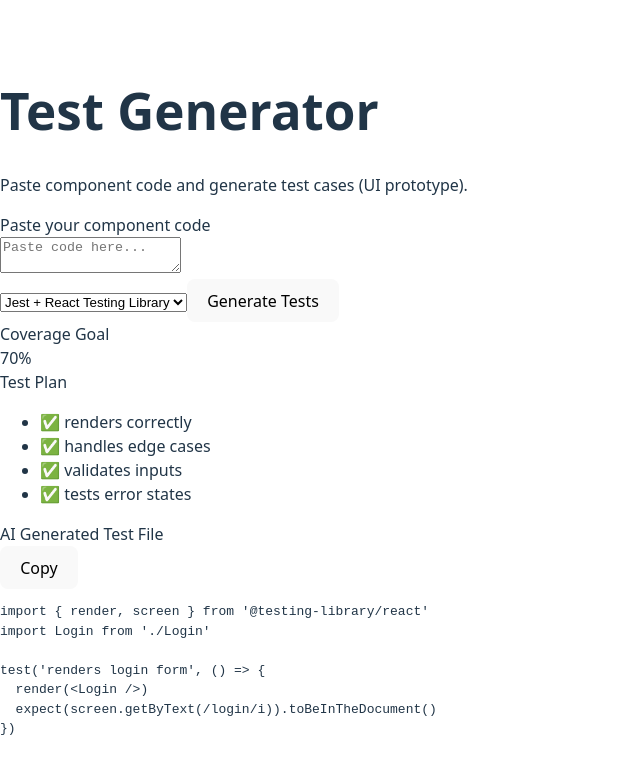
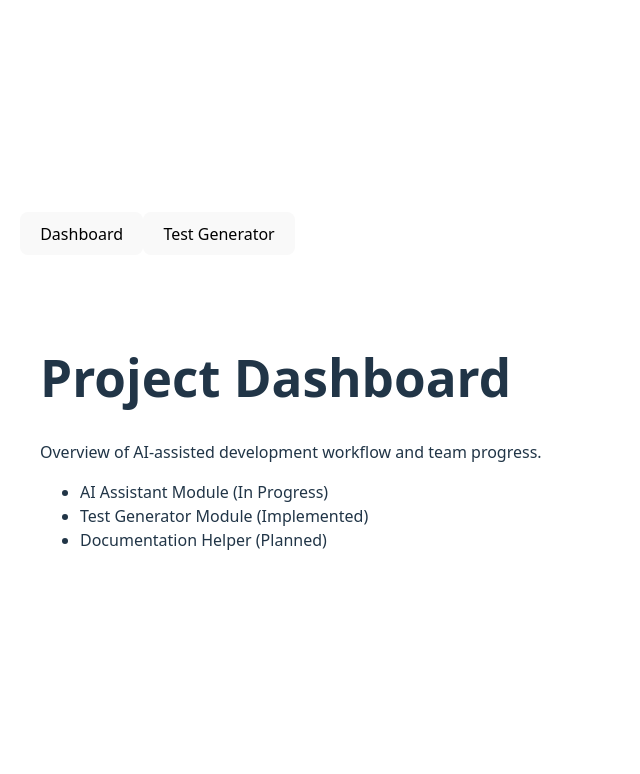
Before and after one commit to Team9-AI-Project/ai-tools-software-dev, a React (Vite) app: page / in a window 1280 px wide. Shown: the top 774 px of the page, without its empty margins (0-640 px from the left). Built offline with nearby package versions, Linux system fonts and the light colour scheme.

Commit message:
Bappi: Add Dashboard base layout and integrate simple navigation

```diff
--- a/src/App.jsx
+++ b/src/App.jsx
@@ -1,7 +1,21 @@
+import { useState } from "react";
+import Dashboard from "./pages/Dashboard";
 import TestGenerator from "./pages/TestGenerator";
 
 function App() {
-  return <TestGenerator />;
+  const [page, setPage] = useState("dashboard");
+
+  return (
+    <div>
+      <div style={{ padding: "20px" }}>
+        <button onClick={() => setPage("dashboard")}>Dashboard</button>
+        <button onClick={() => setPage("test")}>Test Generator</button>
+      </div>
+
+      {page === "dashboard" && <Dashboard />}
+      {page === "test" && <TestGenerator />}
+    </div>
+  );
 }
 
 export default App;
--- /dev/null
+++ b/src/pages/Dashboard.jsx
@@ -0,0 +1,16 @@
+export default function Dashboard() {
+  return (
+    <div style={{ padding: "40px" }}>
+      <h1>Project Dashboard</h1>
+      <p>
+        Overview of AI-assisted development workflow and team progress.
+      </p>
+
+      <ul>
+        <li>AI Assistant Module (In Progress)</li>
+        <li>Test Generator Module (Implemented)</li>
+        <li>Documentation Helper (Planned)</li>
+      </ul>
+    </div>
+  );
+}
```
